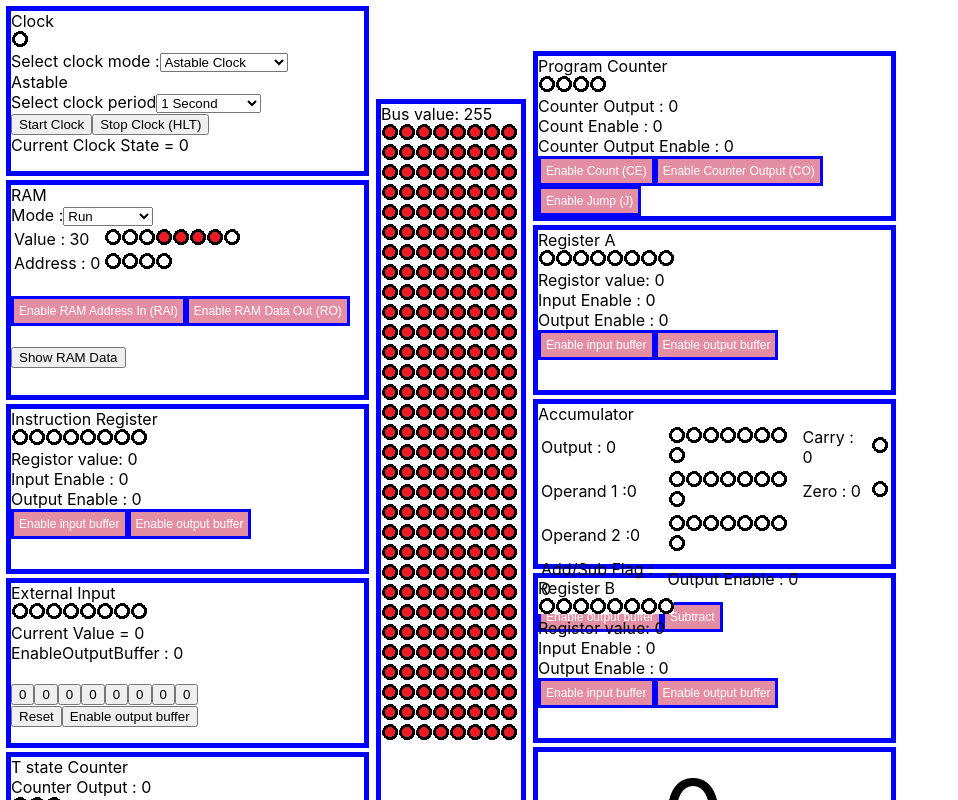
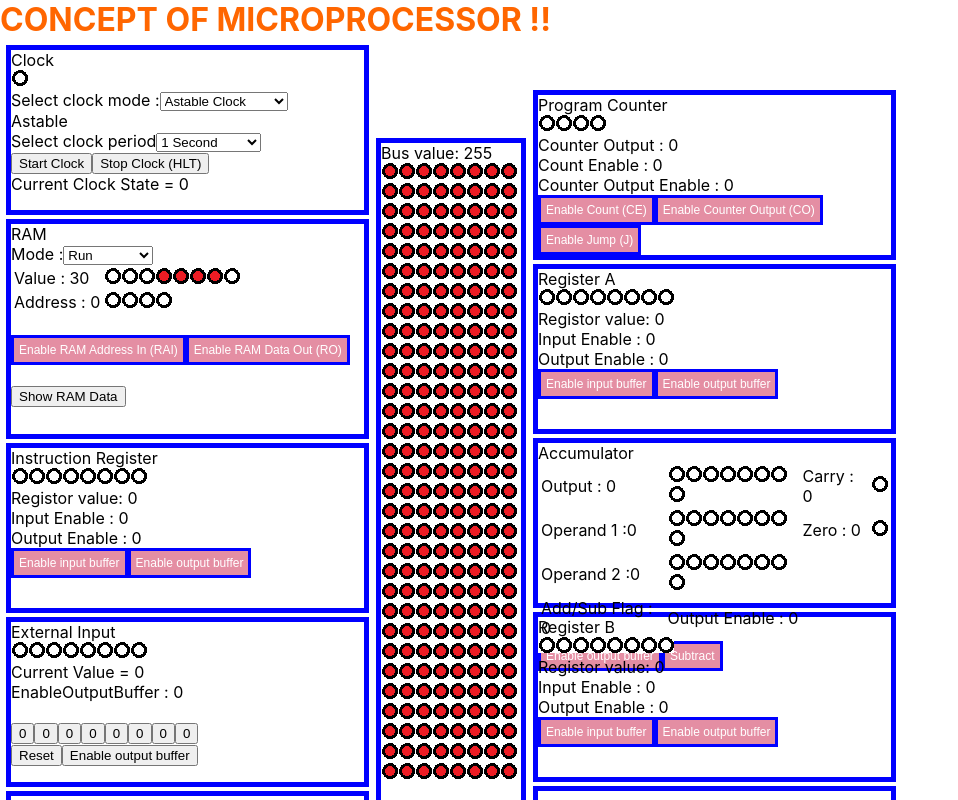
Before and after one commit to ksbhanegaonkar/Microprocessor-simulator, a React (Create React App) app: page / in a window 1280 px wide. Shown: the top 800 px of the page, without its empty margins (0-958 px from the left). Built offline with nearby package versions, Linux system fonts and the light colour scheme.

Commit message:
Added heading :)

```diff
--- /dev/null
+++ b/src/Components/MainFrontPanel/MainFrontPanel.css
@@ -0,0 +1,4 @@
+.Heading{
+    text-transform: uppercase;
+    color: rgb(255, 102, 0);
+}
--- a/src/Components/MainFrontPanel/MainFrontPanel.js
+++ b/src/Components/MainFrontPanel/MainFrontPanel.js
@@ -9,6 +9,7 @@ import SixteenByteRAM from '../RAM/SixteenByteRAM';
 import SevenSegmentDisplay from '../LedDisplay/SevenSegmentDisplay'
 import ControlUnit from '../ControlUnit/ControlUnit'
 import ThreeBitCounter from './../Counter/ThreeBitCounter';
+import './MainFrontPanel.css';
 
 class MainFrontPanel extends Component{
     intervalId = 0;
@@ -896,6 +897,7 @@ class MainFrontPanel extends Component{
         return (
 
             <div>
+                <h1 className="Heading">Concept of Microprocessor !!</h1>
                 <table>
                     <tbody>
                         <tr>
```
